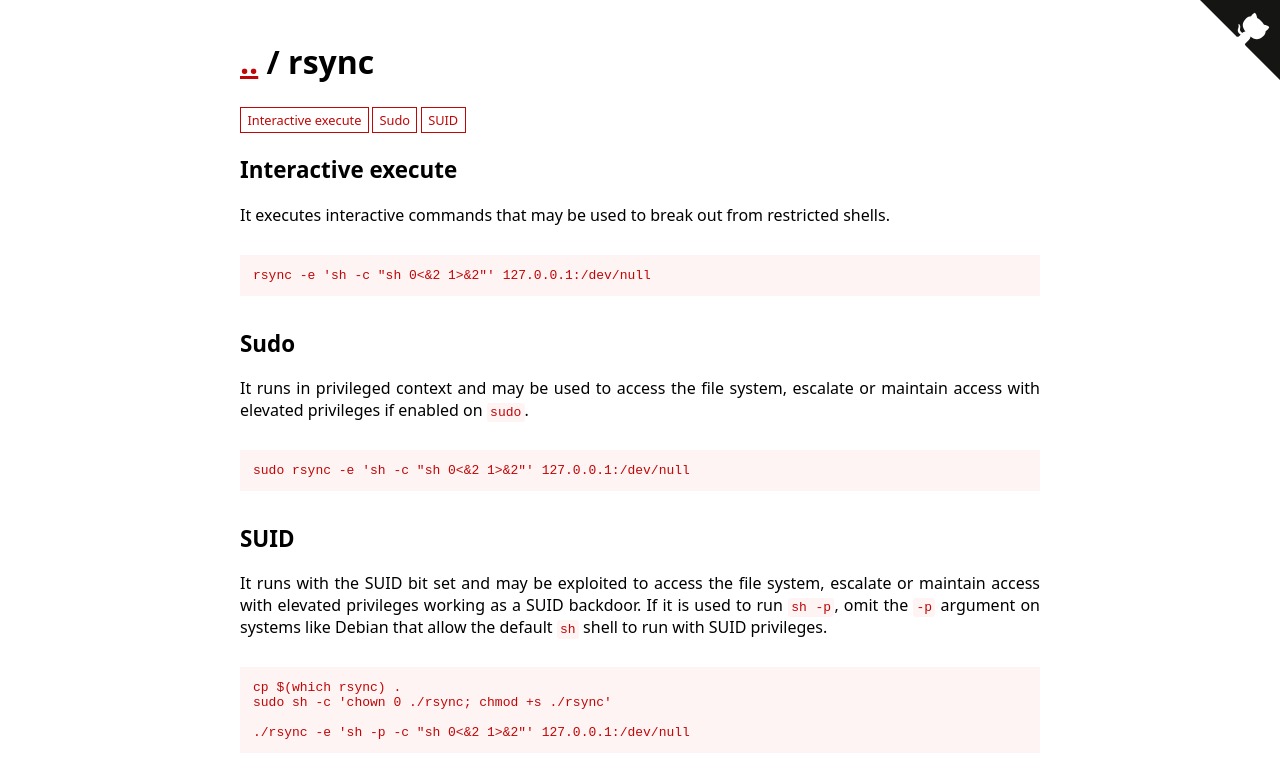
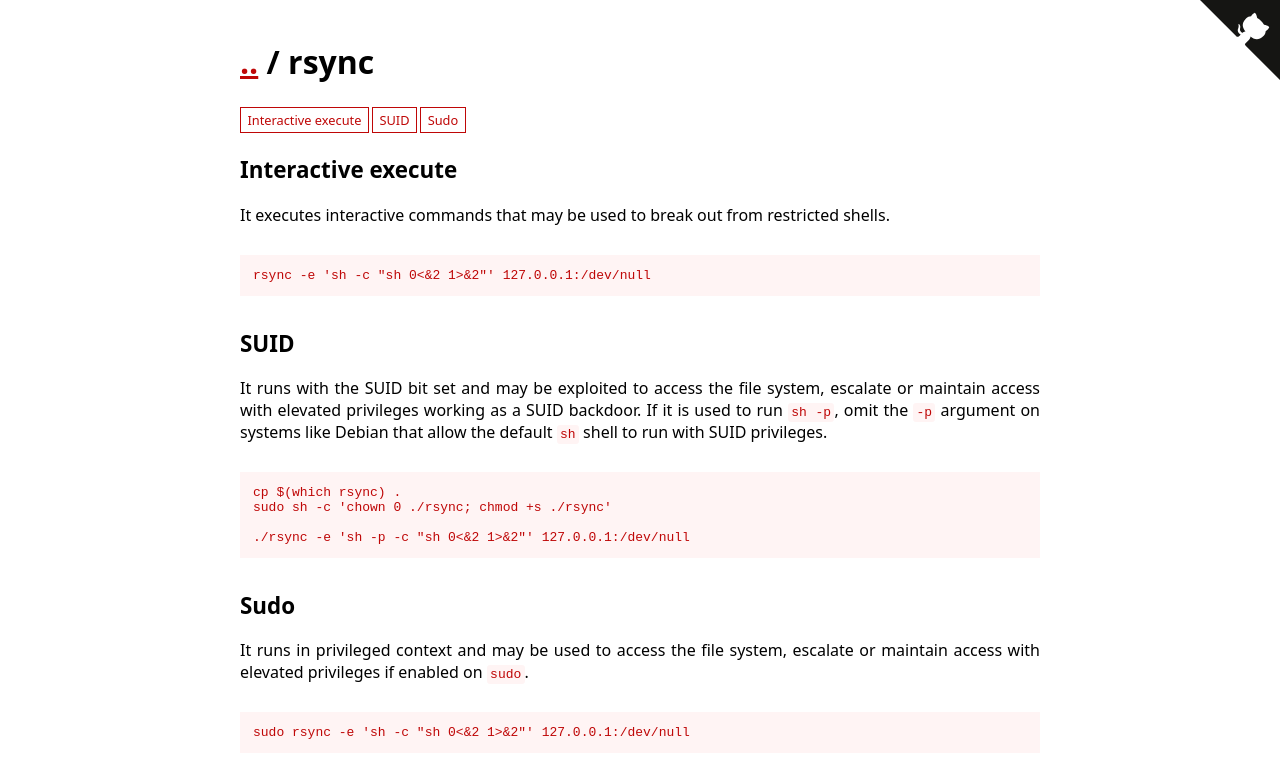
Before and after one commit to GTFOBins/GTFOBins.github.io, a Jekyll site: the page built from _gtfobins/rsync.md, in a window 1280 px wide. Shown: the top 778 px of the page. Built offline with Jekyll 4.4.1, drawn with Linux system fonts in a browser that asks for light colours.

Commit message:
Render functions in proper order despite the YAML order

```diff
--- a/_data/functions.yml
+++ b/_data/functions.yml
@@ -1,4 +1,6 @@
 ---
+# this is the rendering order of functions
+
 execute-interactive:
   label: Interactive execute
   description: |
--- a/_includes/function_list.html
+++ b/_includes/function_list.html
@@ -1,6 +1,8 @@
 <ul class="function-list">
-    {% for function in include.bin.functions %}
-    {% assign type = function[0] %}
-    <li><a href="{{ include.bin.url }}#{{ type }}">{{ site.data.functions[type].label }}</a></li>
+    {% for function in site.data.functions %}
+    {% assign function_name = function[0] %}
+    {% if include.bin.functions[function_name] %}
+    <li><a href="{{ include.bin.url }}#{{ function_name }}">{{ site.data.functions[function_name].label }}</a></li>
+    {% endif %}
     {% endfor %}
 </ul>
--- a/_layouts/bin.html
+++ b/_layouts/bin.html
@@ -10,10 +10,10 @@ layout: common
 
 {{ page.description | markdownify }}
 
-{% for function in page.functions %}
-
+{% for function in site.data.functions %}
 {% assign function_name = function[0] %}
-{% assign examples = function[1] %}
+{% assign examples = page.functions[function_name] %}
+{% if examples %}
 
 <h2 id="{{ function_name }}" class="function-name">
     {{- site.data.functions[function_name].label -}}
@@ -46,4 +46,5 @@ sudo setcap cap_setuid+ep {{ bin_name }}
 
 </ul>
 
+{% endif %}
 {% endfor %}
```
